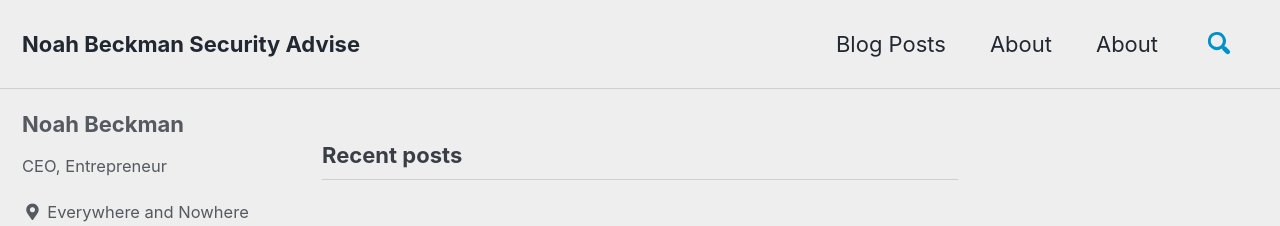
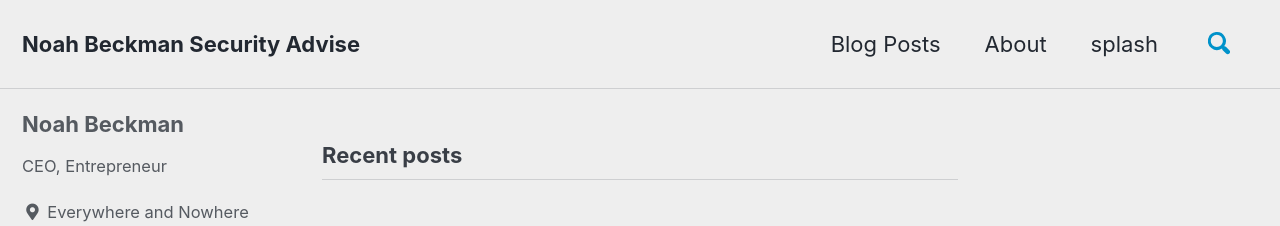
Before and after one commit to CyberM00se/Website, a Jekyll site: the page built from index.html, in a window 1280 px wide. Shown: the top 226 px of the page. Built offline with Jekyll 4.4.1, drawn with Linux system fonts in a browser that asks for light colours; cached includes are drawn as plain includes; the list of posts is cut into pages by our own code.

Commit message:
Update navigation.yml

```diff
--- a/_data/navigation.yml
+++ b/_data/navigation.yml
@@ -4,5 +4,5 @@ main:
     url: https://mmistakes.github.io/minimal-mistakes/docs/quick-start-guide/
   - title: "About"
     url: /about/
-  - title: "About"
+  - title: "splash"
     url: /docs/_pages/splash-page.md
```
